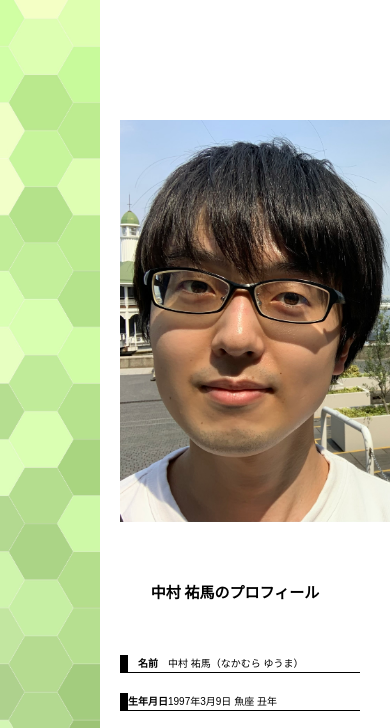
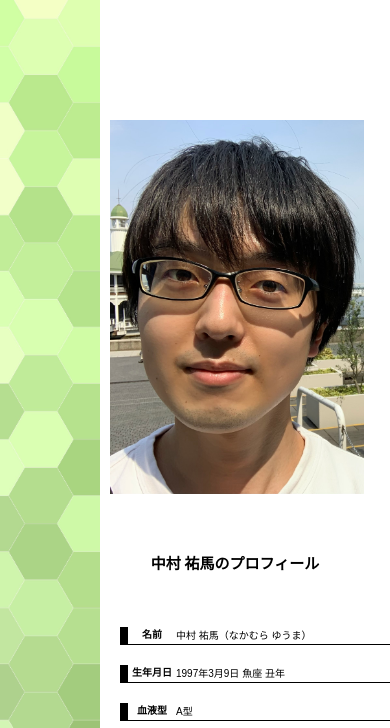
Before and after one commit to Yuma0309/HomePage-YumaNakamura, a plain HTML site: page index.html in a window 390 px wide. Shown: the part 107-835 px from the top of the page. Drawn offline with Linux system fonts and the light colour scheme.

Commit message:
スマートフォンで見る場合の写真の位置を再調整

```diff
--- a/css/common.css
+++ b/css/common.css
@@ -172,14 +172,14 @@ main {
 
 .photo {
 		float: none;
-		margin-left: 70px;
-		width: 70%;
+		margin-left: 60px;
+		width: 65%;
 }
 
 table {
 	margin-left: 0;
 	padding-left: 8em;
-	padding-right: 6em;
+	padding-right: 2em;
 }
 
 table th {
```
